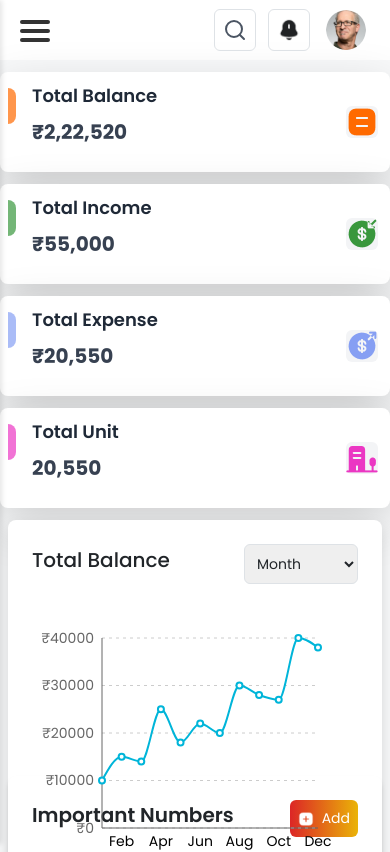
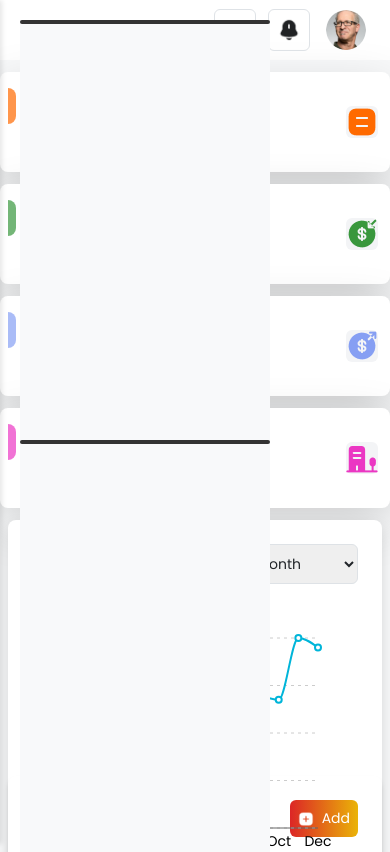
Before and after one commit to srtushar99/Society-management-system-dev, a React (Vite) app in the folder frontend/: page /dashboard in a window 390 px wide. Shown: the top 852 px of the page. Built offline with nearby package versions, Linux system fonts and the light colour scheme.

Commit message:
Sidebar ui proper set

```diff
--- a/frontend/src/App.jsx
+++ b/frontend/src/App.jsx
@@ -11,6 +11,7 @@ import Dashboard from './components/Dashboard/Dashboard';
 import EditProfile from './components/Dashboard/EditProfile/EditProfile';
 import UpdateProfile from './components/Dashboard/EditProfile/UpdateProfile';
 import Note from './components/Finacial Management/Note/Note';
+// import SecurityGuardTable from './components/SecurityGaurd/SecurityGuardTable';
 
 function App() {
     return (
@@ -24,6 +25,7 @@ function App() {
             <Route path="/edit-profile" element={<EditProfile />} />
             <Route path="/update-profile" element={<UpdateProfile />} />
             <Route path="/notes" element={<Note />} />
+            {/* <Route path="/securitygaurd" element={<SecurityGuardTable />} /> */}
 
 
 
--- a/frontend/src/components/Dashboard/EditProfile/EditProfile.jsx
+++ b/frontend/src/components/Dashboard/EditProfile/EditProfile.jsx
@@ -33,6 +33,7 @@ const EditProfile = () => {
       city,
     });
   };
+
 
   const backgroundStyle = {
     display: "block",
--- a/frontend/src/components/Sidebar/Sidebar.jsx
+++ b/frontend/src/components/Sidebar/Sidebar.jsx
@@ -89,7 +89,7 @@ const Sidebar = () => {
 
   return (
     <div>
-      <div className="sidebar-toggle-btn block lg:hidden md:hidden" onClick={toggleSidebar}>
+      <div className="sidebar-toggle-btn block lg:hidden md:hidden" onClick={toggleSidebar}  style={{ width: '250px', position: 'fixed', height: '100vh', background: '#f8f9fa' }}>
         <div className="line"></div>
         <div className="line"></div>
         <div className="line"></div>
```
Also changed, not shown: package.json (+6 -2 lines), 1 other file (tests, documents, lock files or other folders).
